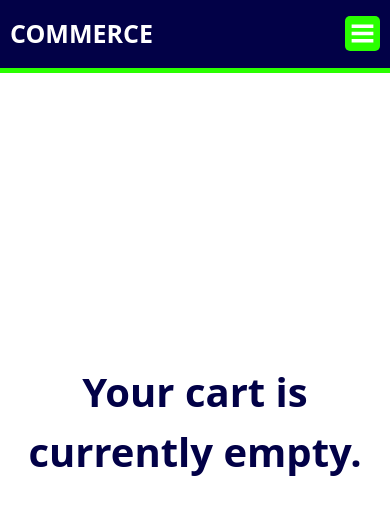
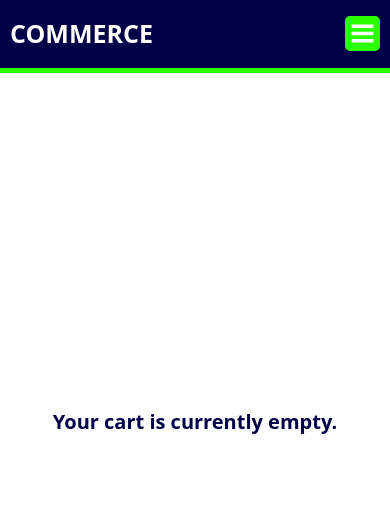
Before and after one commit to Loza64/MERN-ECOMMERCE-APP, a React (Create React App) app in the folder Frontend/: page /Cart in a window 390 px wide. Shown: the top 514 px of the page. Built offline with nearby package versions, Linux system fonts and the light colour scheme.

Commit message:
Update message desing and search exeception

```diff
--- a/Frontend/src/Components/Products/SearchProduct.jsx
+++ b/Frontend/src/Components/Products/SearchProduct.jsx
@@ -42,12 +42,8 @@ export default function SearchProduct({ TopState }) {
                 </div>
             )
         } else {
-            if (loadingTime <= 50) {
-                return <Loading title={"loading results..."} />
-            } else {
-                clearTimeout(timeoutId)
-                return <Message title={"Products not found, reload this page!"} />
-            }
+            clearTimeout(timeoutId)
+            return <Message title={"Products not found"} />
         }
     } else {
         return <Loading title={"loading results..."} />
--- a/Frontend/src/index.css
+++ b/Frontend/src/index.css
@@ -300,8 +300,18 @@
   animation-name: showmessage;
   animation-iteration-count: 1;
   animation-duration: 1.2s;
+  margin:30px;
 }
-
+@media screen and (max-width:450px) {
+  .list-empty .message{
+    font-size: 30px;
+  }
+}
+@media screen and (max-width:400px) {
+  .list-empty .message{
+    font-size: 20px;
+  }
+}
 @keyframes showmessage {
   0% {
     transform: translateX(-90rem)
```
